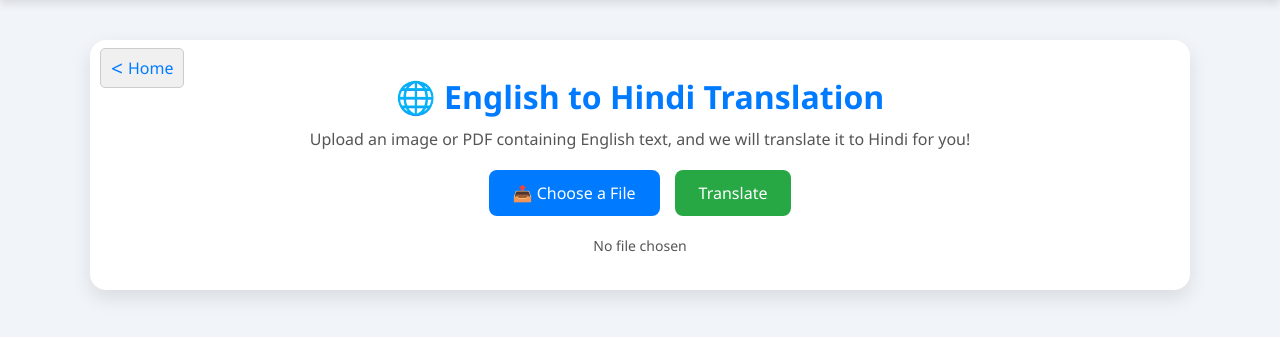
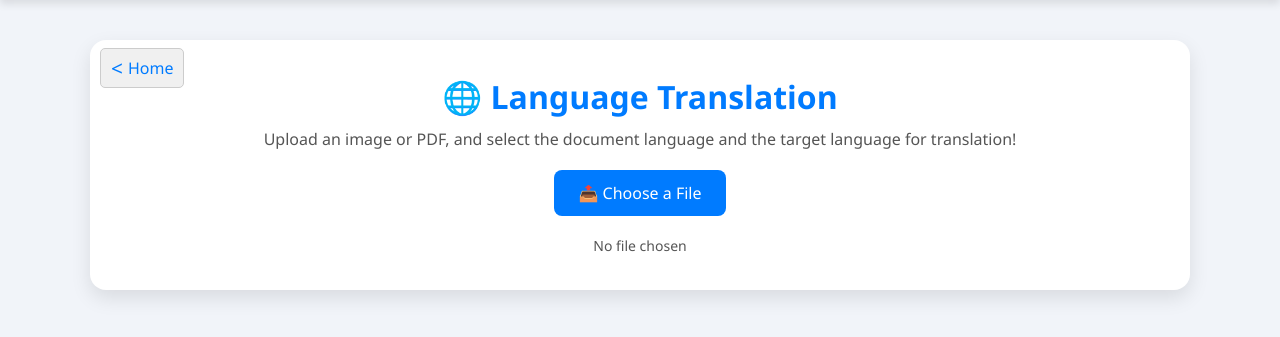
Before and after one commit to parag7923/IDP-integrated, a Flask app: page /translation/ in a window 1280 px wide. Shown: the part 64-401 px from the top of the page. Run offline with Flask 3, Linux system fonts and the light colour scheme.

Commit message:
Update index.html

```diff
--- a/translation/templates/translation/index.html
+++ b/translation/templates/translation/index.html
@@ -3,7 +3,7 @@
 <head>
     <meta charset="UTF-8" />
     <meta name="viewport" content="width=device-width, initial-scale=1.0" />
-    <title>Intelligent Document Processor</title>
+    <title>Intelligent Document Processor - Translator</title>
     <link rel="stylesheet" href="{{ url_for('translation_bp.static', filename='styles.css') }}" />
 </head>
 <body>
@@ -29,19 +29,40 @@
             <a href="/" class="home-button"><span class="back-symbol">&lt;</span> Home</a>
         </div>
 
-        <h1>🌐 English to Hindi Translation</h1>
-        <p class="description">Upload an image or PDF containing English text, and we will translate it to Hindi for you!</p>
+        <h1>🌐 Language Translation</h1>
+        <p class="description">Upload an image or PDF, and select the document language and the target language for translation!</p>
 
         <div class="upload-container">
             <label for="file" class="custom-file-upload">📤 Choose a File</label>
             <input type="file" id="file" accept=".jpg, .jpeg, .png, .pdf" />
-            <button id="uploadButton">Translate</button>
         </div>
 
         <div id="fileName" class="file-name">No file chosen</div>
 
+        <div id="languageSelection" class="language-selection hidden">
+            <div class="language-group">
+                <label for="sourceLanguage">Document Language:</label>
+                <select id="sourceLanguage">
+                    <option value="">Select Language</option>
+                    {% for code, name in languages.items() %}
+                    <option value="{{ code }}">{{ name }}</option>
+                    {% endfor %}
+                </select>
+            </div>
+            <div class="language-group">
+                <label for="targetLanguage">Translate To:</label>
+                <select id="targetLanguage">
+                    <option value="">Select Language</option>
+                    {% for code, name in languages.items() %}
+                    <option value="{{ code }}">{{ name }}</option>
+                    {% endfor %}
+                </select>
+            </div>
+            <button id="translateButton">Translate</button>
+        </div>
+
         <div id="processing" class="hidden">
-            <p>⏳ Processing your file, please wait...</p>
+            <p>⏳ Processing your file and translating, please wait...</p>
         </div>
 
         <div id="result" class="result hidden">
@@ -51,13 +72,27 @@
         </div>
     </div>
 
-
     <script src="{{ url_for('translation_bp.static', filename='script.js') }}"></script>
     <script>
         function toggleMenu() {
             const menu = document.getElementById('sideMenu');
             menu.classList.toggle('open');
         }
+
+        document.getElementById('sourceLanguage').addEventListener('change', function() {
+            const sourceLang = this.value;
+            const targetLangSelect = document.getElementById('targetLanguage');
+            const options = targetLangSelect.querySelectorAll('option');
+
+            options.forEach(option => {
+                option.disabled = (option.value === sourceLang && sourceLang !== '');
+                if (option.value === sourceLang && sourceLang !== '') {
+                    if (targetLangSelect.value === sourceLang) {
+                        targetLangSelect.value = ''; // Reset target if it's the same as source
+                    }
+                }
+            });
+        });
     </script>
 </body>
 </html>
```
